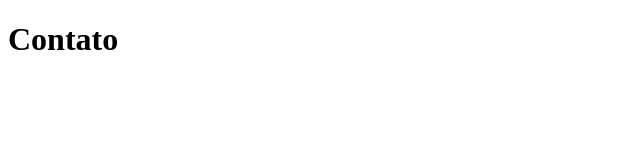
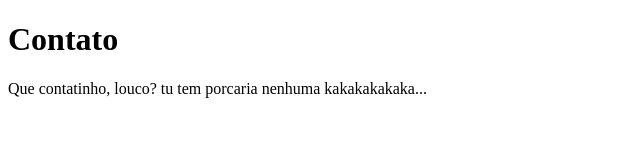
Before and after one commit to Nelsonneto2006/curso-de-git-guia-do-programador, a plain HTML site: page cnt.html in a window 1280 px wide. Shown: the whole page, without its empty margins (0-640 px from the left). Drawn offline with Linux system fonts and the light colour scheme.

Commit message:
Adicionando parágrafo na página 'Contatinho'

```diff
--- a/cnt.html
+++ b/cnt.html
@@ -7,5 +7,6 @@
 </head>
 <body>
     <h1>Contato</h1>
+    <p>Que contatinho, louco? tu tem porcaria nenhuma kakakakakaka...</p>
 </body>
 </html>
```
